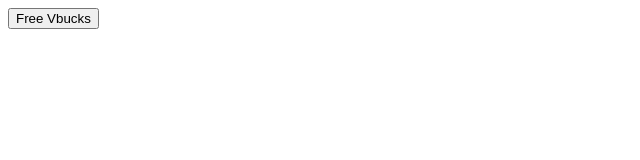
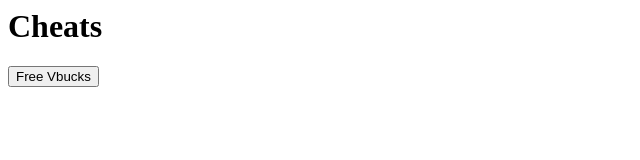
Before and after one commit to Reuber99/Website, a plain HTML site: page index.html in a window 1280 px wide. Shown: the whole page, without its empty margins (0-640 px from the left). Drawn offline with Linux system fonts and the light colour scheme.

Commit message:
Update and rename main.html to index.html

```diff
--- a/main.html
+++ b/index.html
@@ -1,7 +1,8 @@
 <html>
  <head>
-  <title>Buyix</title>
+  <title>Cheating Hub</title>
  </head>
+ <h1>Cheats</h1>
  <body>
   <button>Free Vbucks</button>
  </body>
```
